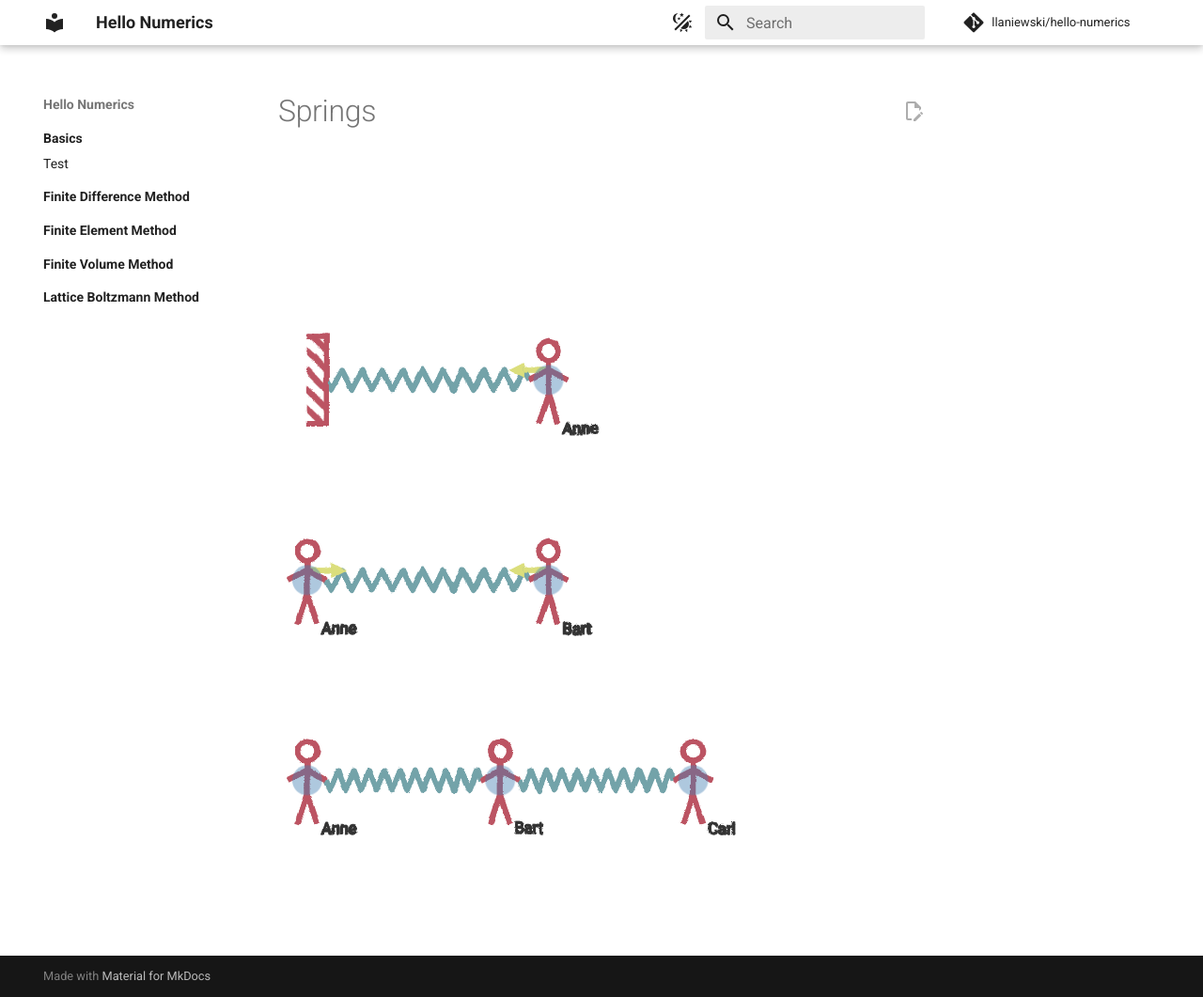
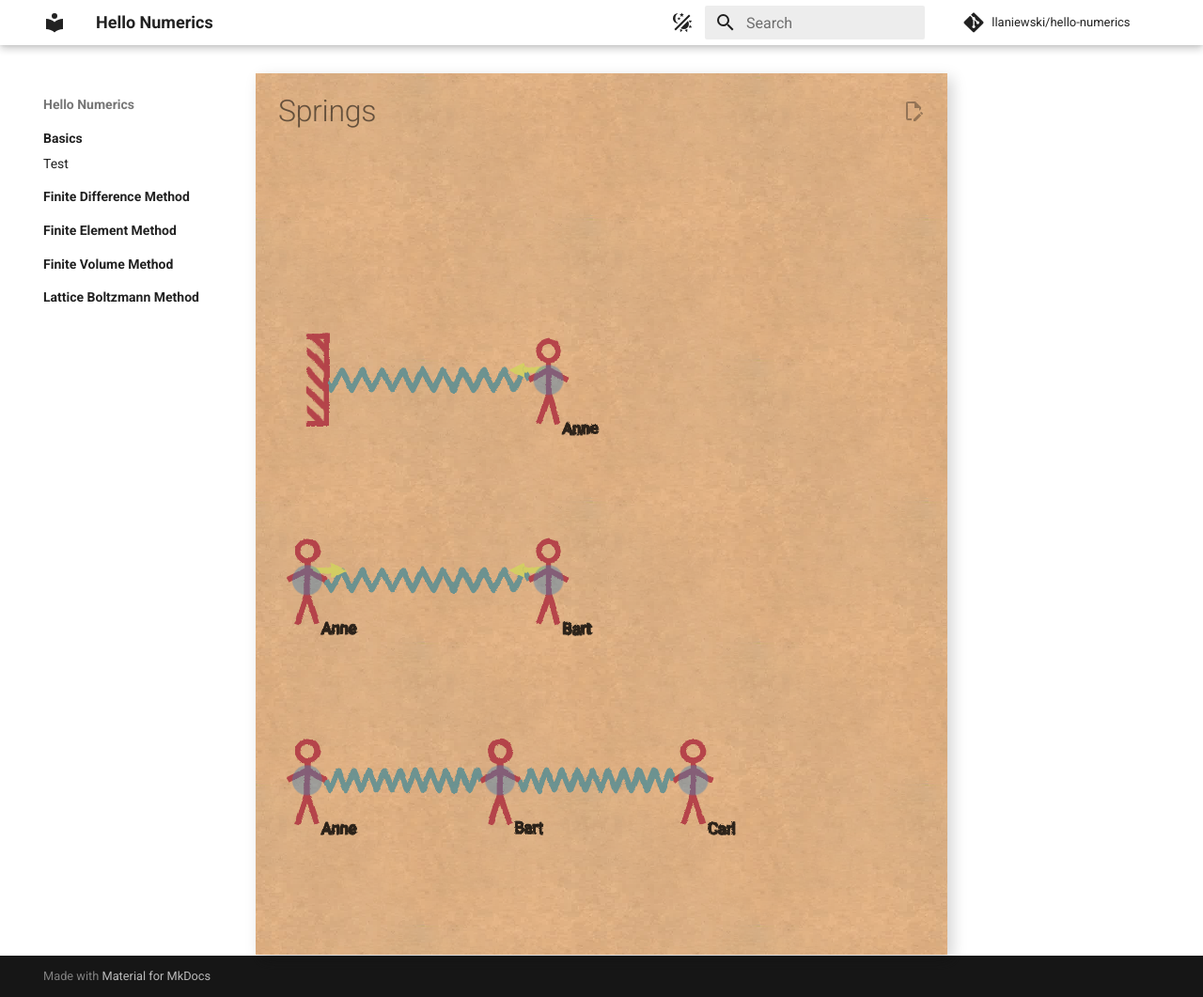
Before and after one commit to llaniewski/hello-numerics, an MkDocs documentation site: the page built from docs/fem/springs.md, in a window 1280 px wide and 1061 px high. Shown: the whole window at 94% size. Built offline with MkDocs 1.6.1 and Material for MkDocs 9.7.7, drawn with Linux system fonts in a browser that asks for light colours; comment, search, counter and statistics services are not loaded.

Commit message:
mods from pc

```diff
--- a/docs/a/style.css
+++ b/docs/a/style.css
@@ -1,7 +1,18 @@
-.md-container {
-//        background-image: url("/craft.png");
-//        background-repeat: repeat;
+@media not screen and (min-width: 76.25em) {
+    .md-container {
+        background-image: url("/craft.png");
+        background-repeat: repeat;
+    }
 }
+
+@media screen and (min-width: 76.25em) {
+        .md-content {
+            background-image: url("/craft.png");
+            background-repeat: repeat;
+            box-shadow: 5px 5px 15px lightgray;
+    }
+}
+
 .md-nav--primary .md-nav__title {
     background: unset;
     box-shadow: unset;
```
